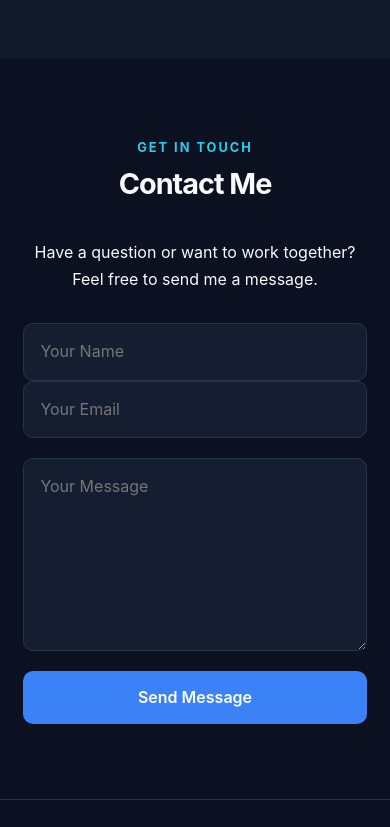
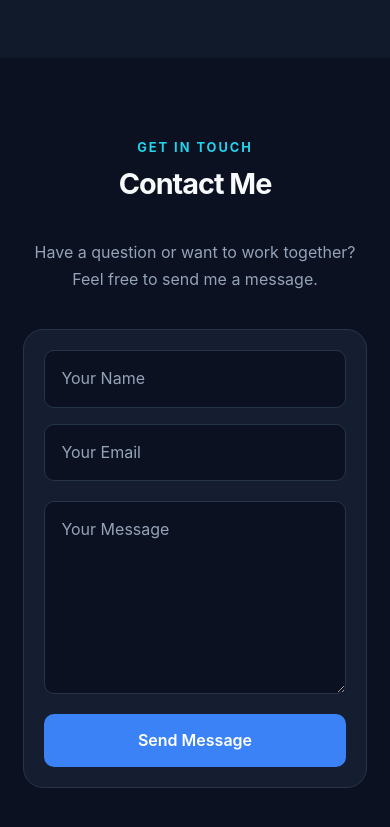
Before and after one commit to luiz-Gustavo-beep/meu-portfolio, a plain HTML site: page index.html in a window 390 px wide. Shown: the part 4560-5387 px from the top of the page. Drawn offline with nearby package versions, Linux system fonts and the light colour scheme.

Commit message:
style: melhora o visual e a responsividade do formulario de contato

```diff
--- a/style.css
+++ b/style.css
@@ -792,7 +792,6 @@ footer {
   }
 }
 
-
 /* DESTAQUE DO NÍVEL DE INGLÊS */
 
 .language-card {
@@ -822,3 +821,56 @@ footer {
   color: var(--muted);
   font-size: 0.9rem;
 }
+
+/* MELHORIAS VISUAIS DO CONTACT */
+
+#contact .contact-container {
+  max-width: 720px;
+  margin: 0 auto;
+}
+
+#contact .contact-container > p {
+  max-width: 550px;
+  margin: 0 auto;
+  color: var(--muted);
+}
+
+#contact .input-group {
+  display: grid;
+  grid-template-columns: repeat(2, minmax(0, 1fr));
+  gap: 16px;
+}
+
+#contact form {
+  max-width: 600px;
+  margin-top: 36px;
+  padding: 30px;
+  border: 1px solid var(--border);
+  border-radius: 20px;
+  background: var(--surface);
+}
+
+#contact form input,
+#contact form textarea {
+  background: var(--bg);
+}
+
+#contact form input::placeholder,
+#contact form textarea::placeholder {
+  color: var(--muted);
+}
+
+#contact form .btn {
+  align-self: stretch;
+}
+
+/* CONTACT NO CELULAR */
+@media (max-width: 480px) {
+  #contact .input-group {
+    grid-template-columns: 1fr;
+  }
+
+  #contact form {
+    padding: 20px;
+  }
+}
```
